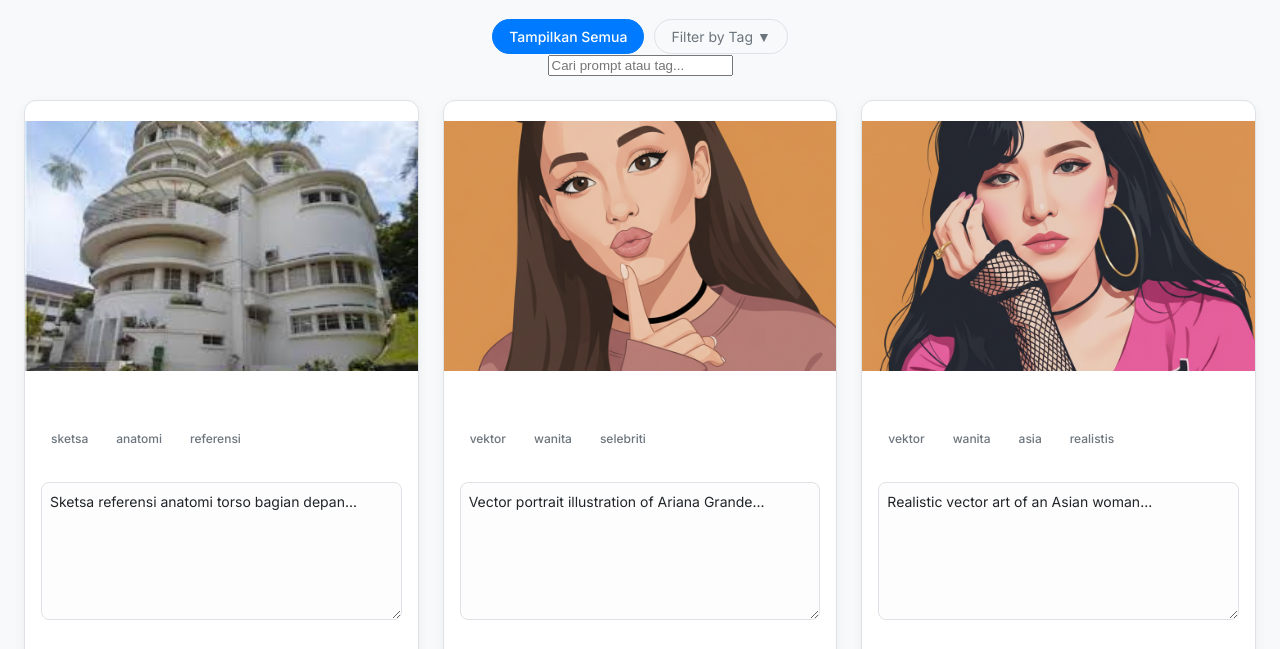
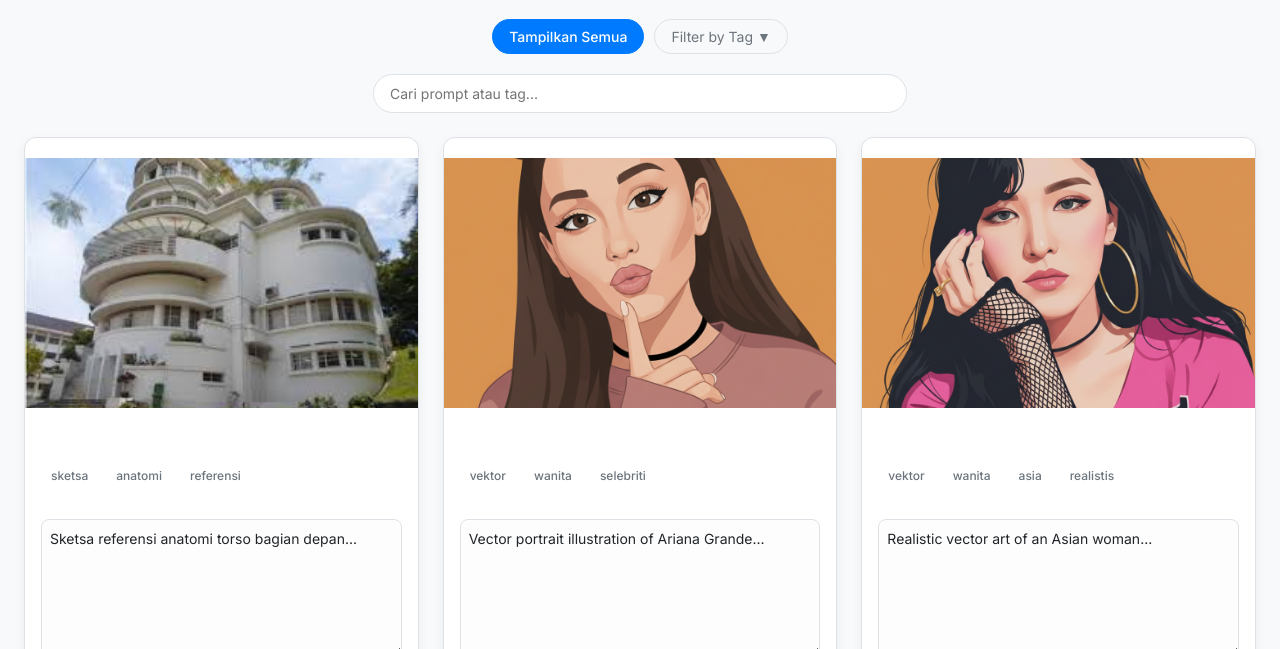
Before and after one commit to DOBREng/salinprompt, a plain HTML site: page index.html in a window 1280 px wide. Shown: the part 147-796 px from the top of the page. Drawn offline with Linux system fonts and the light colour scheme.

Commit message:
Update style.css

```diff
--- a/style.css
+++ b/style.css
@@ -63,6 +63,37 @@ body {
 .filter-controls { margin-top: 16px; display: flex; justify-content: center; align-items: center; flex-wrap: wrap; gap: 10px; }
 .filter-btn { background-color: transparent; border: 1px solid var(--border-color); color: var(--subtle-text); padding: 8px 16px; border-radius: 20px; cursor: pointer; transition: all 0.2s ease; font-size: 14px; font-family: 'Inter', sans-serif; }
 .filter-btn.active { background-color: var(--accent-color); border-color: var(--accent-color); color: white; font-weight: 500; }
+
+
+
+
+/* --- Search Bar --- */
+.search-container {
+    margin-top: 20px;
+    display: flex;
+    justify-content: center;
+    width: 100%;
+}
+#searchInput {
+    width: 60%;
+    max-width: 500px;
+    padding: 10px 16px;
+    border: 1px solid var(--border-color);
+    border-radius: 20px;
+    font-family: 'Inter', sans-serif;
+    font-size: 14px;
+    outline: none;
+    transition: border-color 0.2s ease, box-shadow 0.2s ease;
+}
+#searchInput:focus {
+    border-color: var(--accent-color);
+    box-shadow: 0 0 4px rgba(0, 123, 255, 0.3);
+}
+
+
+
+
+
 
 /* Gaya Dropdown untuk Filter Tag */
 .tag-dropdown { position: relative; }
```
